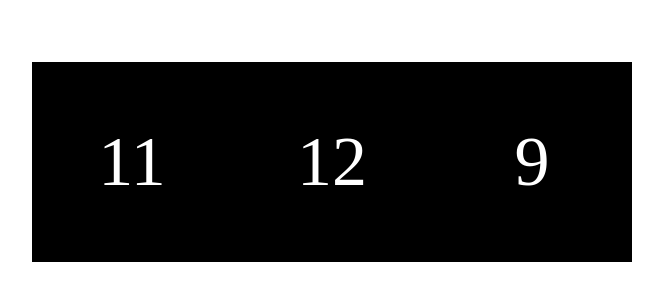
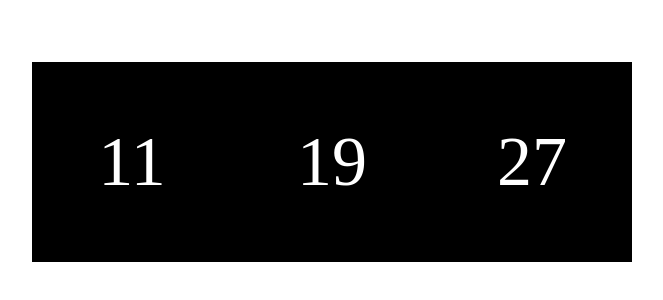
Before and after one commit to dileepsa/clock, a plain HTML site: page index.html in a window 1280 px wide. Shown: the part 238-538 px from the top of the page, without its empty margins (308-971 px from the left). Drawn offline with Linux system fonts and the light colour scheme.

```diff
--- a/index.html
+++ b/index.html
@@ -1 +1,7 @@
-<meta http-equiv=refresh content=1><link rel=stylesheet href=./styles.css><div class=time><div class=box>11</div><div class=box>12</div><div class=box>9</div></div>
+<!-- <meta http-equiv=refresh content=1> -->
+<link rel=stylesheet href=./styles.css>
+<div class=time>
+  <div class=box>11</div>
+  <div class=box>19</div>
+  <div class=box>27</div>
+</div>
```
Also changed, not shown: 1 other file.
